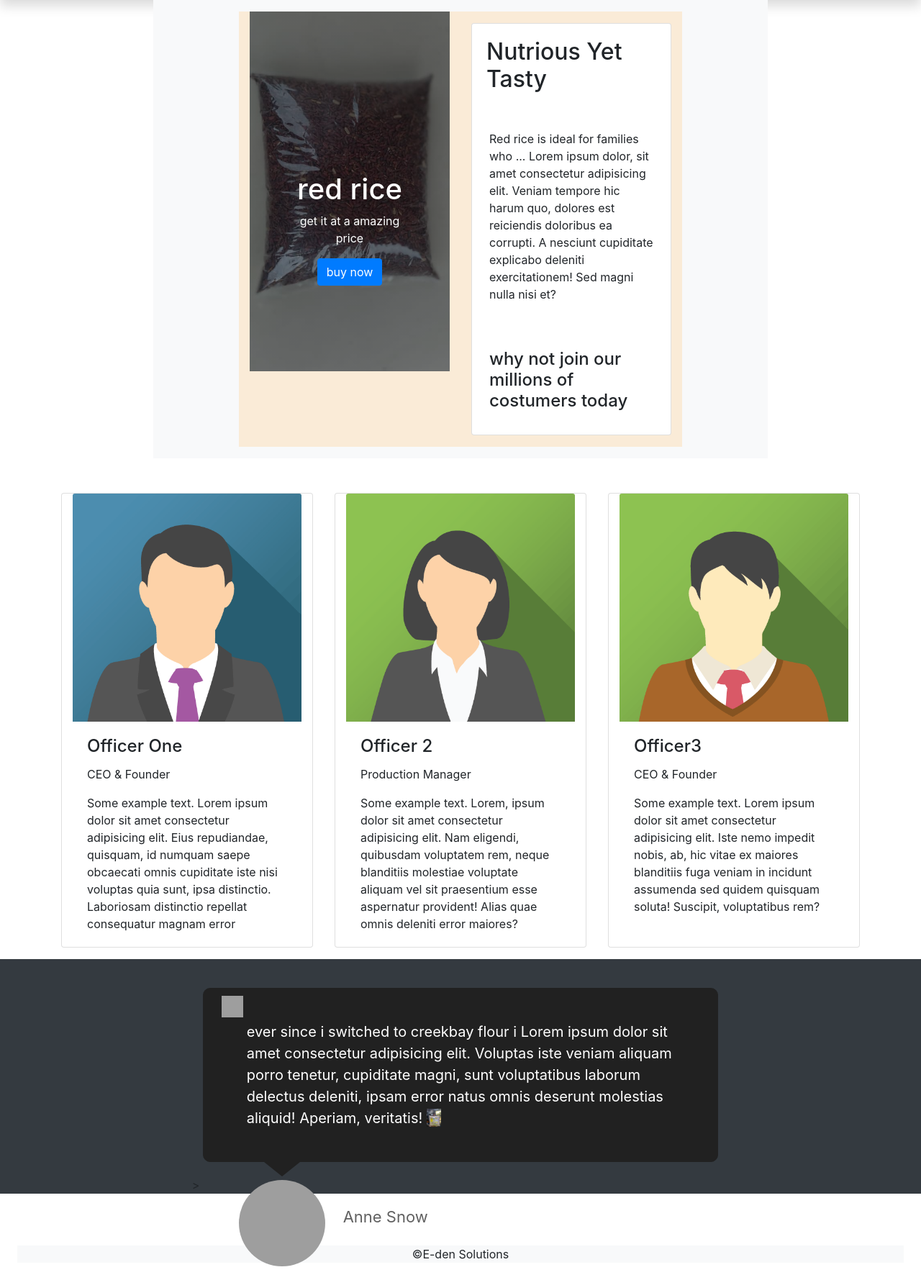
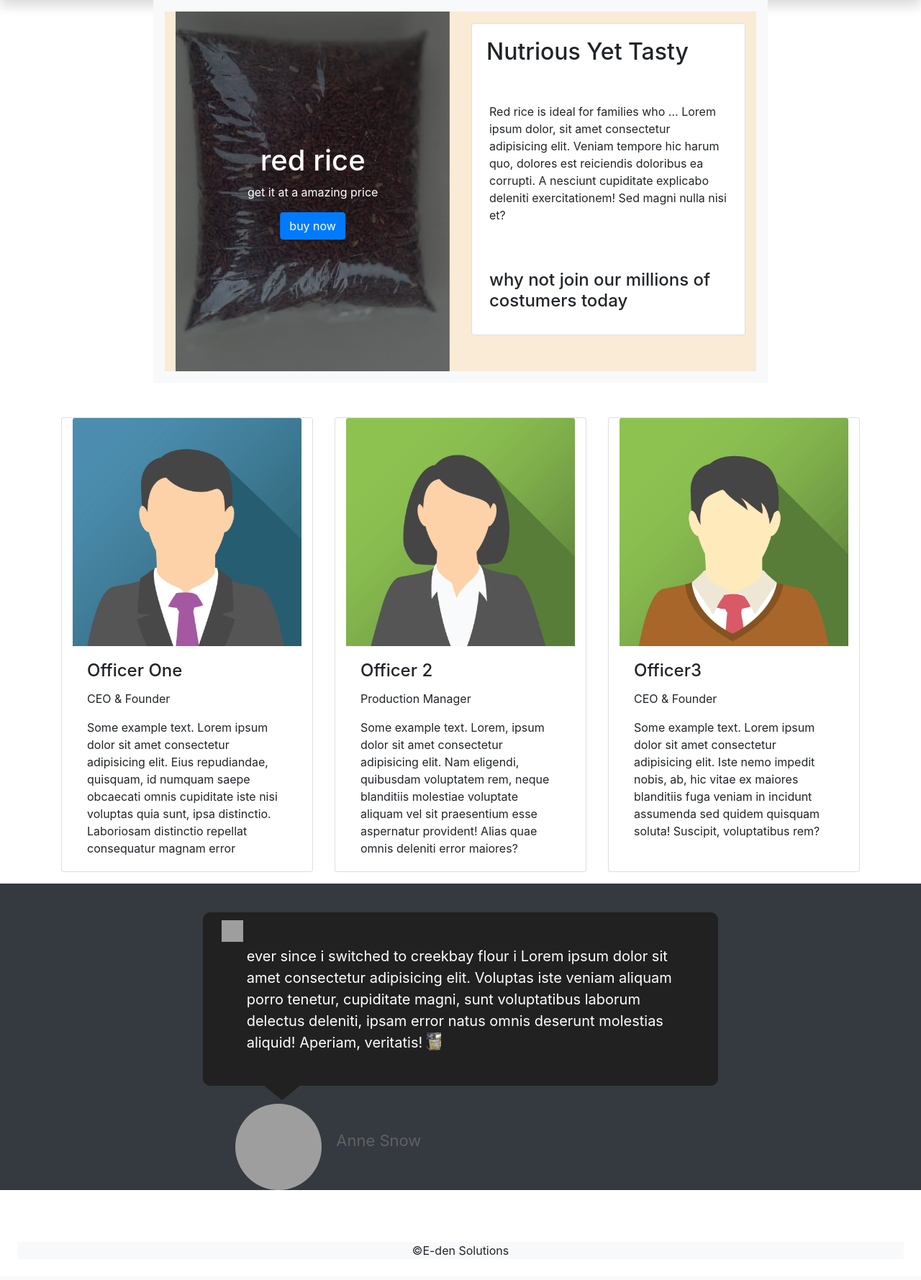
Before and after one commit to nwachukwuprince/creekbay, a PHP site: page /index.html in a window 1280 px wide. Shown: the part 85-1864 px from the top of the page at 72% size. After the commit the page ends 1830 px from the top, so only its background shows below. Run offline with PHP 8.4, Linux system fonts and the light colour scheme; grey boxes are pictures that could not be loaded.

Commit message:
Update style.css

```diff
--- a/css/style.css
+++ b/css/style.css
@@ -1,5 +1,9 @@
+* {
+    box-sizing: border-box;
+  }
+
 .section {
-  width: 75%;
+
   height: 100%;
     position: relative;
     padding: 10px, 0px;
@@ -63,7 +67,7 @@
   }
 
 .test{
-    height:400px;
+    max-height:100%;
 }
 
 .card1 {
@@ -110,19 +114,19 @@
 }
 
 .profile-pic {
-    position: absolute;
+    position: relative;
     width: 120px;
     height: 120px;
     border-radius: 100%;
-    left: 65px;
+    left: 60px;
     margin-top: 5px
 }
 
 .profile-name {
-    position: absolute;
+    position: relative;
     font-size: 22px;
     margin-top: 40px;
-    left: 210px;
+    left: 70px;
     color: #616161
 }
 
```
